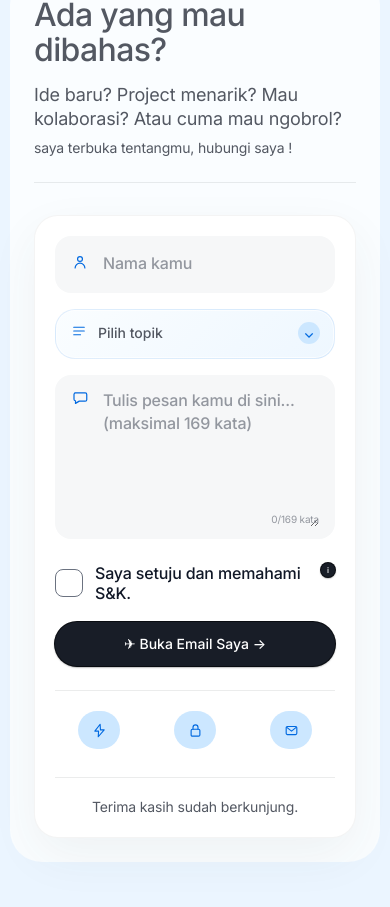
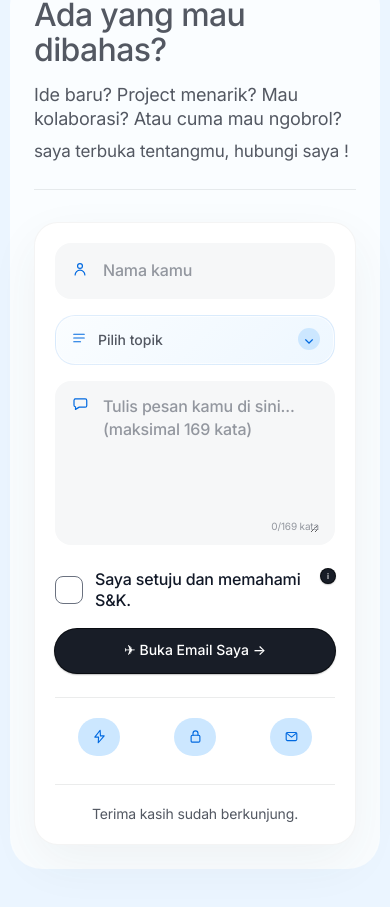
Before and after one commit to LionerHakim/JRHs, a React (Vite) app: page / in a window 390 px wide. Shown: the part 6235-7142 px from the top of the page. Built offline with nearby package versions, Linux system fonts and the light colour scheme.

Commit message:
refine: contact heading and intro sizing (#62)
* refine: update contact heading

* refine: enlarge contact intro line

```diff
--- a/src/index.css
+++ b/src/index.css
@@ -2322,3 +2322,17 @@ img { display: block; max-width: 100%; }
 .terms-checkbox-close {
   display: none !important;
 }
+
+
+/* Contact closing line emphasis */
+.contact-intro p:last-child,
+.contact-copy p:last-child {
+  font-size: 18px !important;
+  line-height: 1.5 !important;
+}
+@media (max-width: 720px) {
+  .contact-intro p:last-child,
+  .contact-copy p:last-child {
+    font-size: 17px !important;
+  }
+}
```
